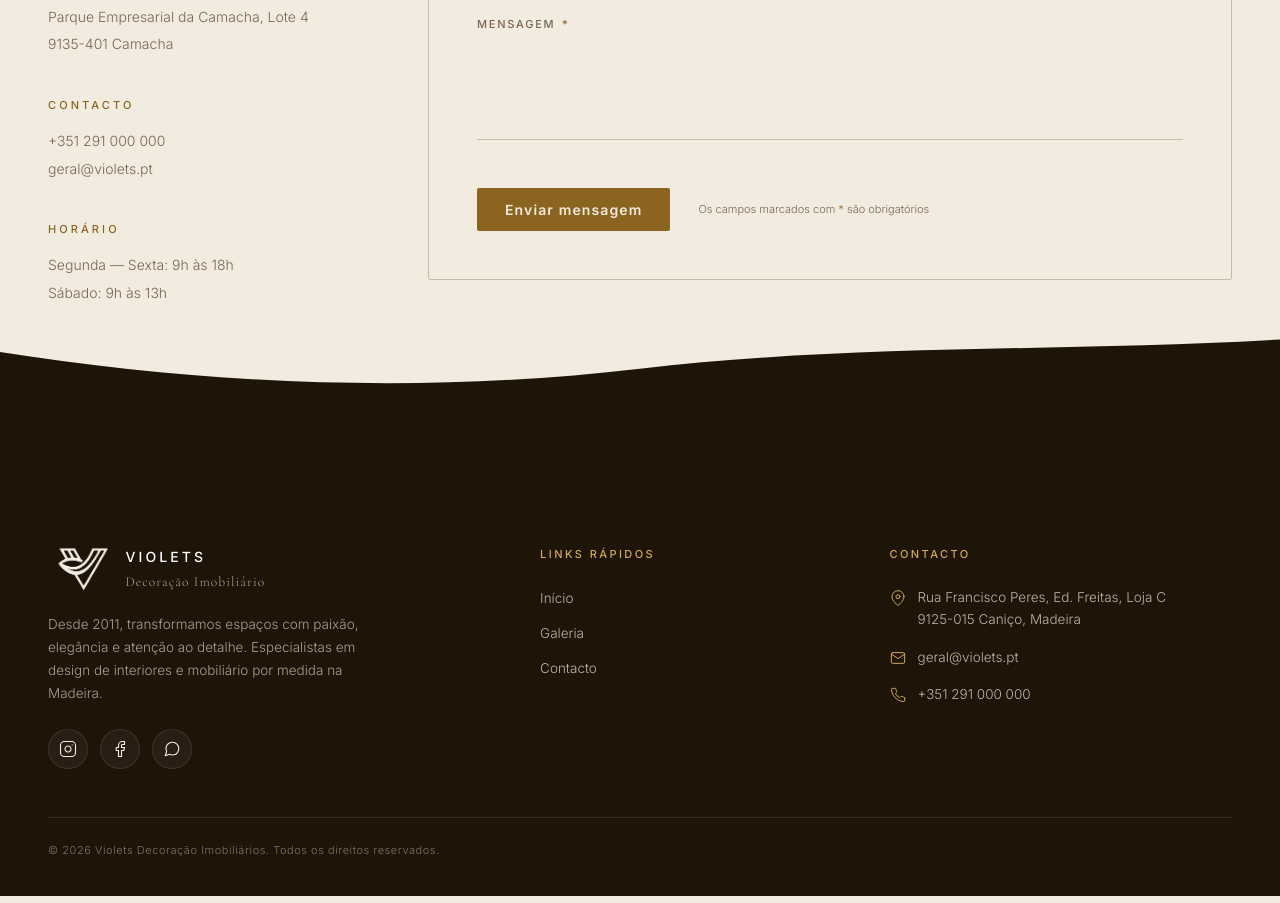
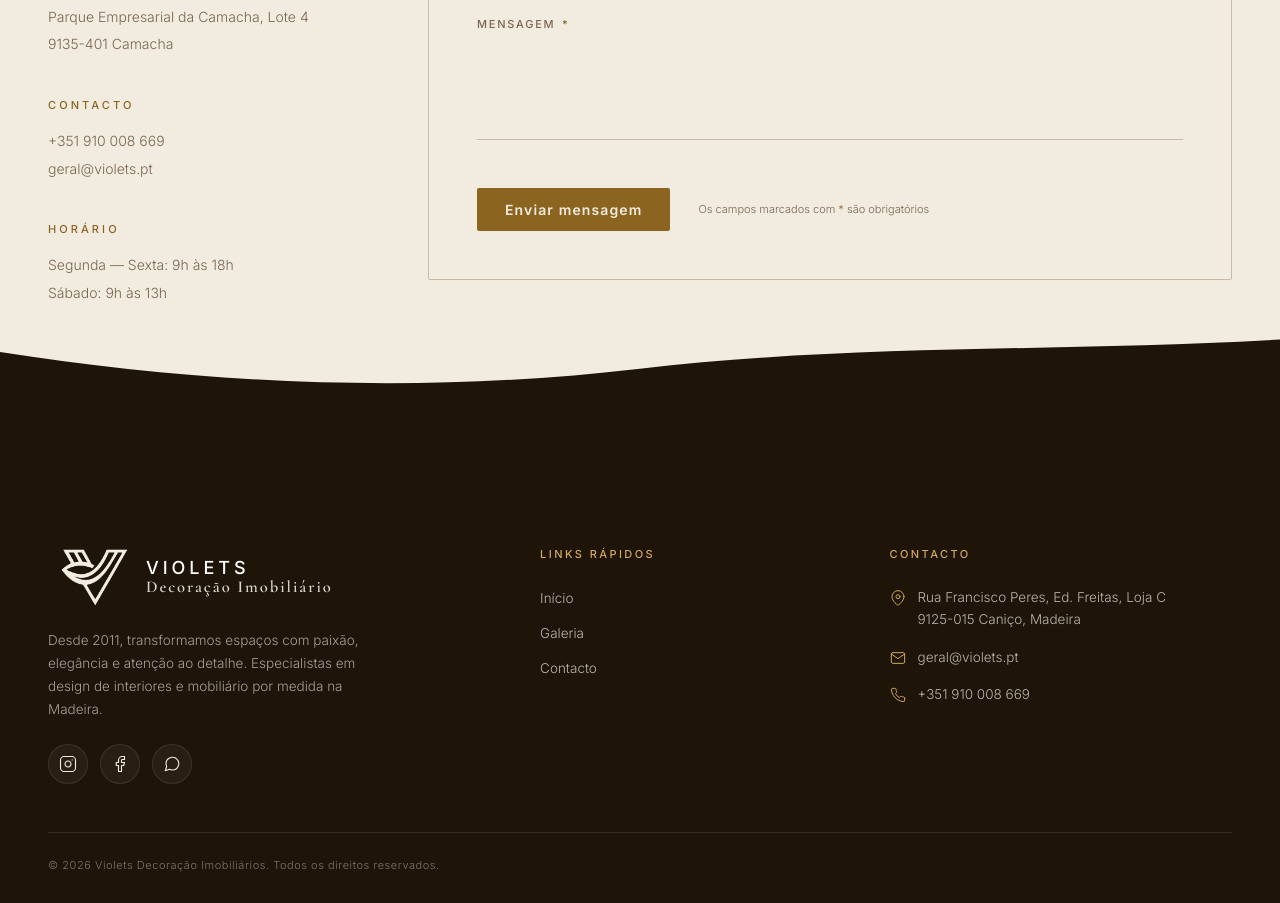
Before and after one commit to joaolopes53/violets, a React (Vite) app: page /contacto in a window 1280 px wide. Shown: the part 680-1583 px from the top of the page. Built offline with nearby package versions, Linux system fonts and the light colour scheme.

Commit message:
refactor: update contact details and enhance footer brand layout and styling

```diff
--- a/src/components/Footer.css
+++ b/src/components/Footer.css
@@ -43,31 +43,39 @@
 .footer__brand {
   display: flex;
   align-items: center;
-  gap: 10px;
+  gap: 8px;
+  text-decoration: none;
 }
 
 .footer__brand-logo {
-  height: 48px;
+  height: 64px;
   width: auto;
   object-fit: contain;
   /* Filter to convert black to cream #f2ebe0 */
   filter: brightness(0) saturate(100%) invert(98%) sepia(2%) saturate(1637%) hue-rotate(323deg) brightness(101%) contrast(90%);
 }
 
-.footer__name {
+.footer__brand-text {
+  display: flex;
+  flex-direction: column;
+  line-height: 1.1;
+  text-align: left;
+}
+
+.footer__brand-name {
   font-family: 'Inter', sans-serif;
-  font-size: 14px;
+  font-size: 18px;
   font-weight: 500;
   letter-spacing: 0.22em;
   color: #ffffff;
 }
 
-.footer__sub {
+.footer__brand-sub {
   font-family: 'Cormorant Garamond', serif;
-  font-size: 13.5px;
-  color: rgba(242, 235, 224, 0.7);
-  letter-spacing: 0.08em;
-  margin-top: 2px;
+  font-size: 16.5px;
+  font-weight: 600;
+  letter-spacing: 0.12em;
+  color: rgba(242, 235, 224, 0.9);
 }
 
 .footer__desc {
@@ -237,6 +245,11 @@
     justify-content: center;
   }
 
+  .footer__brand-sub {
+    font-size: 12px;
+    letter-spacing: 0.08em;
+  }
+
   .footer__desc {
     display: none; /* Hide long description on mobile/tablets */
   }
--- a/src/components/Footer.jsx
+++ b/src/components/Footer.jsx
@@ -14,31 +14,31 @@ export default function Footer() {
       <div className="footer__inner">
         {/* Column 1: Brand, Description & Socials */}
         <div className="footer__brand-section">
-          <div className="footer__brand">
+          <Link to="/" className="footer__brand">
             <img src="/logo.png" alt="Violets Logo" className="footer__brand-logo" />
-            <div>
-              <p className="footer__name">VIOLETS</p>
-              <p className="footer__sub">Decoração Imobiliário</p>
-            </div>
-          </div>
+            <span className="footer__brand-text">
+              <span className="footer__brand-name">VIOLETS</span>
+              <span className="footer__brand-sub">Decoração Imobiliário</span>
+            </span>
+          </Link>
           <p className="footer__desc">
             Desde 2011, transformamos espaços com paixão, elegância e atenção ao detalhe.
             Especialistas em design de interiores e mobiliário por medida na Madeira.
           </p>
           <div className="footer__socials">
-            <a href="https://instagram.com" target="_blank" rel="noopener noreferrer" className="footer__social-btn" aria-label="Instagram">
+            <a href="https://www.instagram.com/violets_decor?igsh=MWNyNnZyMml1NGdwMQ==" target="_blank" rel="noopener noreferrer" className="footer__social-btn" aria-label="Instagram">
               <svg viewBox="0 0 24 24" width="18" height="18" stroke="currentColor" strokeWidth="1.5" fill="none" strokeLinecap="round" strokeLinejoin="round">
                 <rect x="2" y="2" width="20" height="20" rx="5" ry="5"></rect>
                 <path d="M16 11.37A4 4 0 1 1 12.63 8 4 4 0 0 1 16 11.37z"></path>
                 <line x1="17.5" y1="6.5" x2="17.51" y2="6.5"></line>
               </svg>
             </a>
-            <a href="https://facebook.com" target="_blank" rel="noopener noreferrer" className="footer__social-btn" aria-label="Facebook">
+            <a href="https://www.facebook.com/share/1XwyGfTokq/" target="_blank" rel="noopener noreferrer" className="footer__social-btn" aria-label="Facebook">
               <svg viewBox="0 0 24 24" width="18" height="18" stroke="currentColor" strokeWidth="1.5" fill="none" strokeLinecap="round" strokeLinejoin="round">
                 <path d="M18 2h-3a5 5 0 0 0 -5 5v3H7v4h3v8h4v-8h3l1-4h-4V7a1 1 0 0 1 1-1h3z"></path>
               </svg>
             </a>
-            <a href="https://wa.me/351291000000" target="_blank" rel="noopener noreferrer" className="footer__social-btn" aria-label="WhatsApp">
+            <a href="https://wa.me/351910008669" target="_blank" rel="noopener noreferrer" className="footer__social-btn" aria-label="WhatsApp">
               <svg viewBox="0 0 24 24" width="18" height="18" stroke="currentColor" strokeWidth="1.5" fill="none" strokeLinecap="round" strokeLinejoin="round">
                 <path d="M21 11.5a8.38 8.38 0 0 1-.9 3.8 8.5 8.5 0 0 1-7.6 4.7 8.38 8.38 0 0 1-3.8-.9L3 21l1.9-5.7a8.38 8.38 0 0 1-.9-3.8 8.5 8.5 0 0 1 4.7-7.6 8.38 8.38 0 0 1 3.8-.9h.5a8.48 8.48 0 0 1 8 8v.5z"></path>
               </svg>
@@ -91,8 +91,8 @@ export default function Footer() {
                   <path d="M22 16.92v3a2 2 0 0 1-2.18 2 19.79 19.79 0 0 1-8.63-3.07 19.5 19.5 0 0 1-6-6 19.79 19.79 0 0 1-3.07-8.67A2 2 0 0 1 4.11 2h3a2 2 0 0 1 2 1.72 12.84 12.84 0 0 0 .7 2.81 2 2 0 0 1-.45 2.11L8.09 9.91a16 16 0 0 0 6 6l1.27-1.27a2 2 0 0 1 2.11-.45 12.84 12.84 0 0 0 2.81.7A2 2 0 0 1 22 16.92z"></path>
                 </svg>
               </span>
-              <a href="tel:+351291000000" className="footer__contact-text footer__contact-link">
-                +351 291 000 000
+              <a href="tel:+351910008669" className="footer__contact-text footer__contact-link">
+                +351 910 008 669
               </a>
             </div>
           </div>
--- a/src/pages/Contacto.jsx
+++ b/src/pages/Contacto.jsx
@@ -61,7 +61,7 @@ export default function Contacto() {
             </div>
             <div className="info-block">
               <span className="info-block__label">Contacto</span>
-              <a href="tel:+351291000000">+351 291 000 000</a>
+              <a href="tel:+351910008669">+351 910 008 669</a>
               <a href="mailto:geral@violets.pt">geral@violets.pt</a>
             </div>
             <div className="info-block">
```
